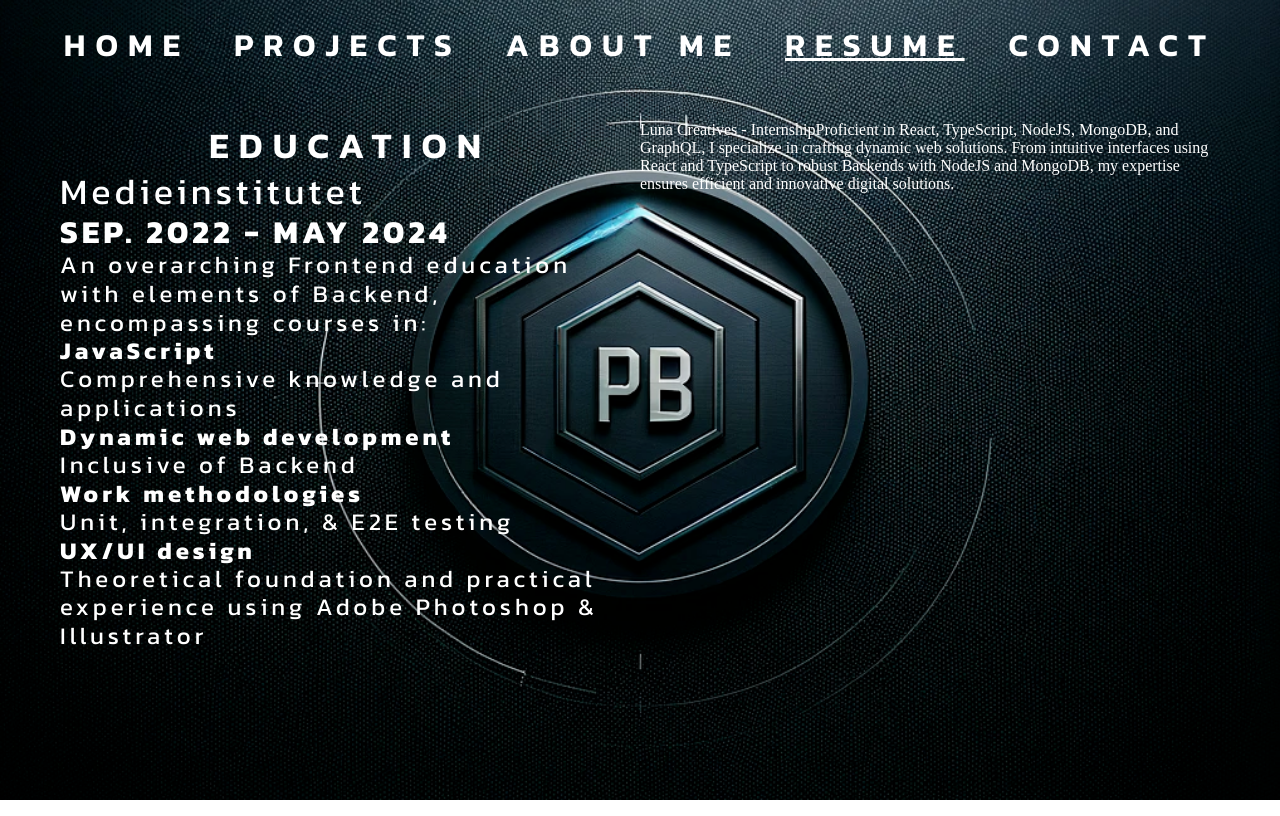
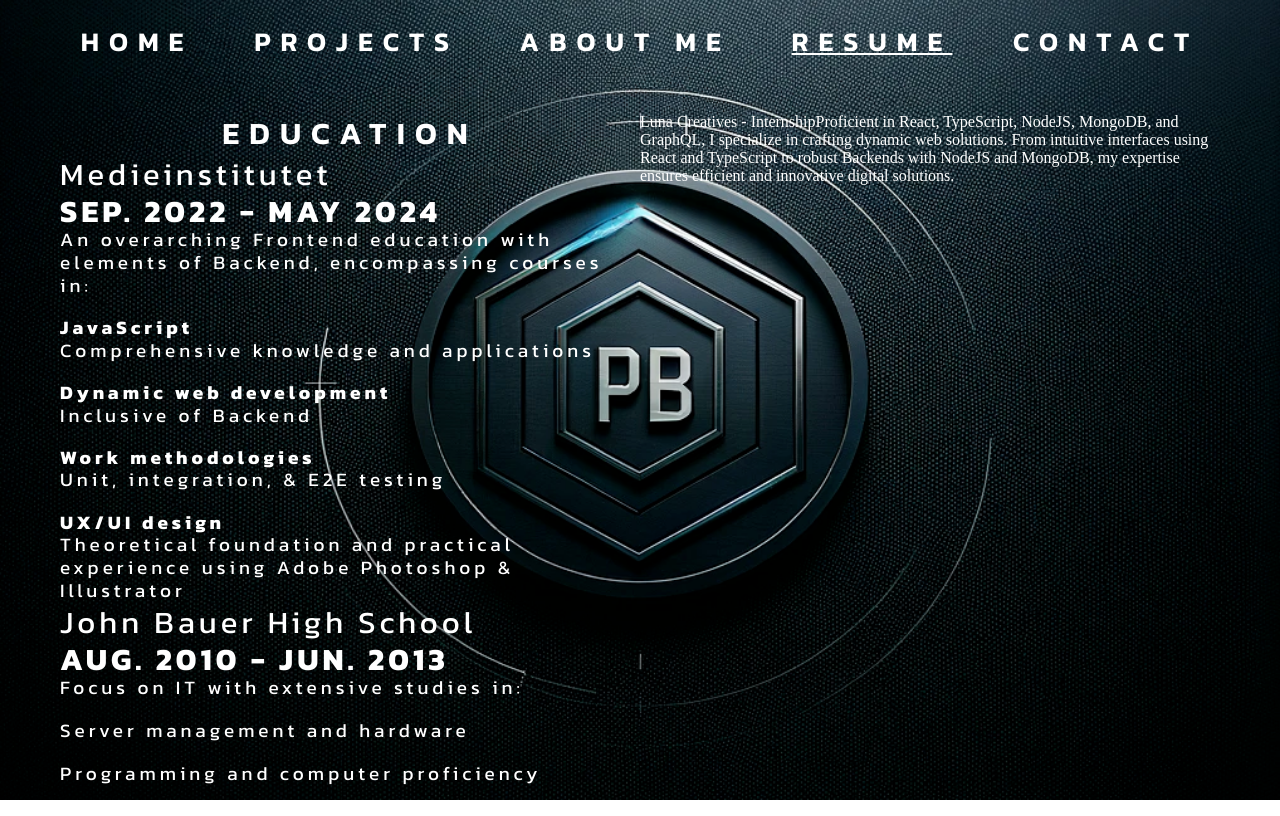
Before and after one commit to ParhamInBinary/MyPortfolio, a React (Vite) app: page /resume in a window 1280 px wide. Built offline with nearby package versions, Linux system fonts and the light colour scheme.

Commit message:
education section

```diff
--- a/src/components/pages/resume/education/EducationComponent.tsx
+++ b/src/components/pages/resume/education/EducationComponent.tsx
@@ -1,32 +1,18 @@
 import { Box, Typography } from '@mui/material';
 
 import { resumeStrings } from '../../../../assets/strings';
+import { JohnBauerComponent, MedieinstitutetComponent } from './components';
 import { EducationContainer } from './styles';
 
 export const EducationComponent = () => {
-  const { title, school, workExp, qualifications } = resumeStrings;
+  const { title } = resumeStrings;
 
   return (
     <EducationContainer>
-        <Typography variant='h5'>{title.education}</Typography>
+      <Typography variant="h5">{title.education}</Typography>
       <Box>
-
-        <Typography variant='h4'>{school.medieinstitutet.title}</Typography>
-
-        <Typography variant='h3'>{school.medieinstitutet.date}</Typography>
-        <Typography variant='h2'>{school.medieinstitutet.subtitle}</Typography>
-
-        <Typography variant='h1'>{school.medieinstitutet.courses.first.title}</Typography>
-        <Typography variant='h2'>{school.medieinstitutet.courses.first.desc}</Typography>
-
-        <Typography variant='h1'>{school.medieinstitutet.courses.second.title}</Typography>
-        <Typography variant='h2'>{school.medieinstitutet.courses.second.desc}</Typography>
-
-        <Typography variant='h1'>{school.medieinstitutet.courses.third.title}</Typography>
-        <Typography variant='h2'>{school.medieinstitutet.courses.third.desc}</Typography>
-
-        <Typography variant='h1'>{school.medieinstitutet.courses.fourth.title}</Typography>
-        <Typography variant='h2'>{school.medieinstitutet.courses.fourth.desc}</Typography>
+        <MedieinstitutetComponent />
+        <JohnBauerComponent />
       </Box>
     </EducationContainer>
   );
--- /dev/null
+++ b/src/components/pages/resume/education/components/JohnBauerComponent.tsx
@@ -0,0 +1,25 @@
+import { Box, Typography } from '@mui/material';
+
+import { resumeStrings } from '../../../../../assets/strings';
+
+export const JohnBauerComponent = () => {
+  const { school } = resumeStrings;
+  return (
+    <>
+      <Box sx={{ display: 'flex', flexDirection: 'column', gap: '20px' }}>
+        <Box>
+          <Typography variant="h4">{school.johnBauer.title}</Typography>
+          <Typography variant="h3">{school.johnBauer.date}</Typography>
+          <Typography variant="h2">{school.johnBauer.subtitle}</Typography>
+        </Box>
+
+        <Typography variant="h2">
+          {school.johnBauer.courses.first.title}
+        </Typography>
+        <Typography variant="h2">
+          {school.johnBauer.courses.second.title}
+        </Typography>
+      </Box>
+    </>
+  );
+};
--- /dev/null
+++ b/src/components/pages/resume/education/components/MedieInstitutetComponent.tsx
@@ -0,0 +1,58 @@
+import { Box, Typography } from '@mui/material';
+
+import { resumeStrings } from '../../../../../assets/strings';
+
+export const MedieinstitutetComponent = () => {
+  const { school } = resumeStrings;
+
+  return (
+    <>
+      <Box sx={{ display: 'flex', flexDirection: 'column', gap: '20px' }}>
+        <Box>
+          <Typography variant="h4">{school.medieinstitutet.title}</Typography>
+
+          <Typography variant="h3">{school.medieinstitutet.date}</Typography>
+          <Typography variant="h2">
+            {school.medieinstitutet.subtitle}
+          </Typography>
+        </Box>
+
+        <Box>
+          <Typography variant="h1" sx={{ display: 'flex', flex: 1 }}>
+            {school.medieinstitutet.courses.first.title}
+          </Typography>
+          <Typography variant="h2">
+            {school.medieinstitutet.courses.first.desc}
+          </Typography>
+        </Box>
+
+        <Box>
+          <Typography variant="h1">
+            {school.medieinstitutet.courses.second.title}
+          </Typography>
+          <Typography variant="h2">
+            {school.medieinstitutet.courses.second.desc}
+          </Typography>
+        </Box>
+
+        <Box>
+          <Typography variant="h1">
+            {school.medieinstitutet.courses.third.title}
+          </Typography>
+          <Typography variant="h2">
+            {school.medieinstitutet.courses.third.desc}
+          </Typography>
+        </Box>
+
+        <Box>
+          <Typography variant="h1">
+            {school.medieinstitutet.courses.fourth.title}
+          </Typography>
+          <Typography variant="h2">
+            {school.medieinstitutet.courses.fourth.desc}
+          </Typography>
+        </Box>
+      </Box>
+    </>
+  );
+};
--- /dev/null
+++ b/src/components/pages/resume/education/components/index.ts
@@ -0,0 +1,2 @@
+export * from './JohnBauerComponent';
+export * from './MedieInstitutetComponent';
--- a/src/components/pages/resume/education/index.ts
+++ b/src/components/pages/resume/education/index.ts
@@ -1,2 +1,3 @@
 export * from './EducationComponent';
+export * from './components';
 export * from './styles';
--- a/src/theme/customTheme.ts
+++ b/src/theme/customTheme.ts
@@ -4,47 +4,47 @@ export const customTheme = createTheme({
   typography: {
     fontFamily: 'Kanit, sans-serif',
     h1: {
-      fontSize: 24,
+      fontSize: 19,
       letterSpacing: 4,
       fontWeight: 700,
     },
     h2: {
-      fontSize: 24,
+      fontSize: 19,
       letterSpacing: 4,
       fontWeight: 400,
     },
     h3: {
-      fontSize: 32,
+      fontSize: 31,
       letterSpacing: 4,
       fontWeight: 700,
     },
     h4: {
-      fontSize: 36,
+      fontSize: 31,
       letterSpacing: 4,
       fontWeight: 400,
     },
     h5: {
-      fontSize: 36,
+      fontSize: 31,
       letterSpacing: 10,
       fontWeight: 600,
     },
     h6: {
-      fontSize: 32,
+      fontSize: 27,
       letterSpacing: 10,
       fontWeight: 600,
     },
     body1: {
-      fontSize: 48,
+      fontSize: 43,
       letterSpacing: 8,
       fontWeight: 600,
     },
     body2: {
-      fontSize: 48,
+      fontSize: 43,
       letterSpacing: 12,
       fontWeight: 600,
     },
     subtitle1: {
-      fontSize: 48,
+      fontSize: 43,
       letterSpacing: 6,
       fontFamily: 'Rajdhani, sans-serif',
     },
```
